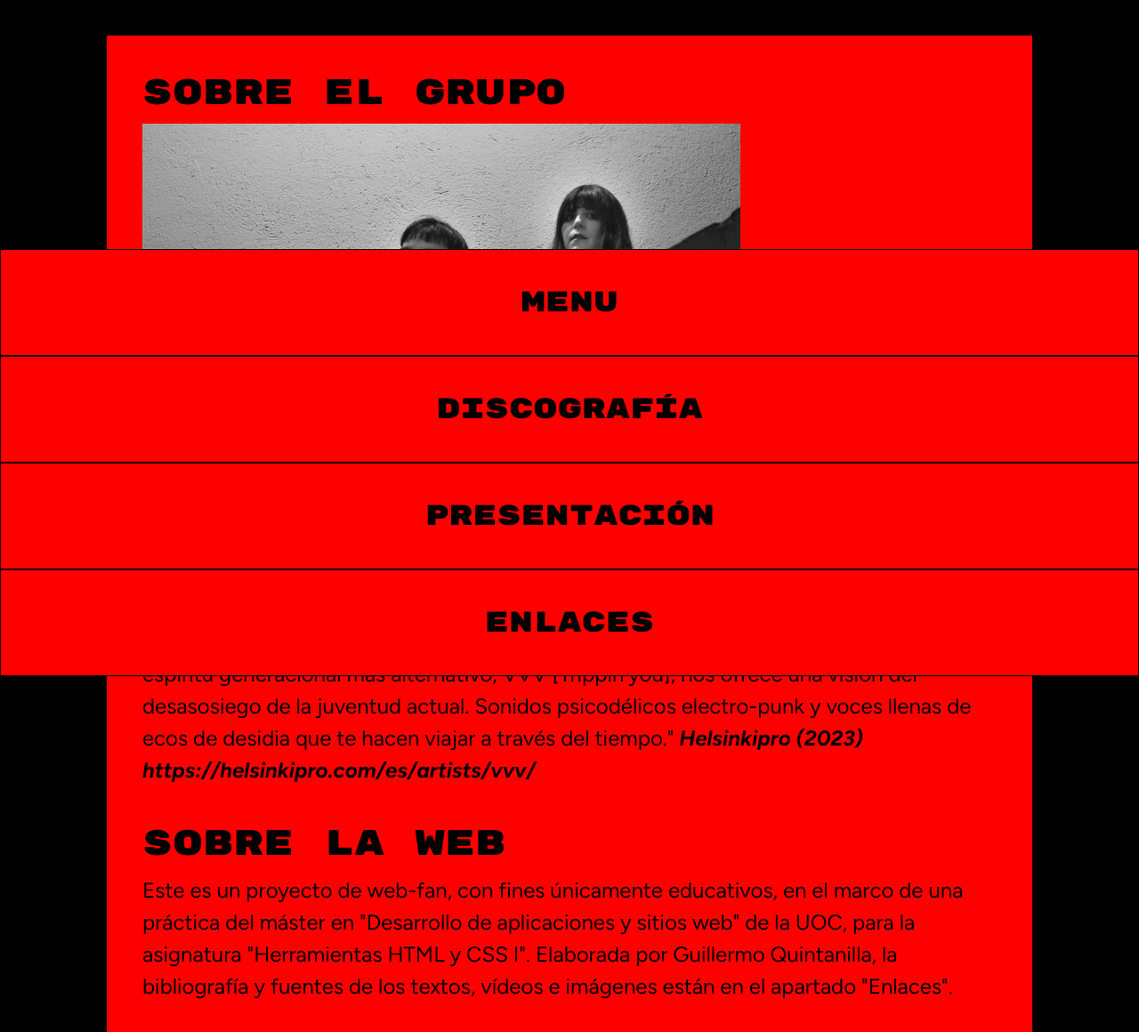
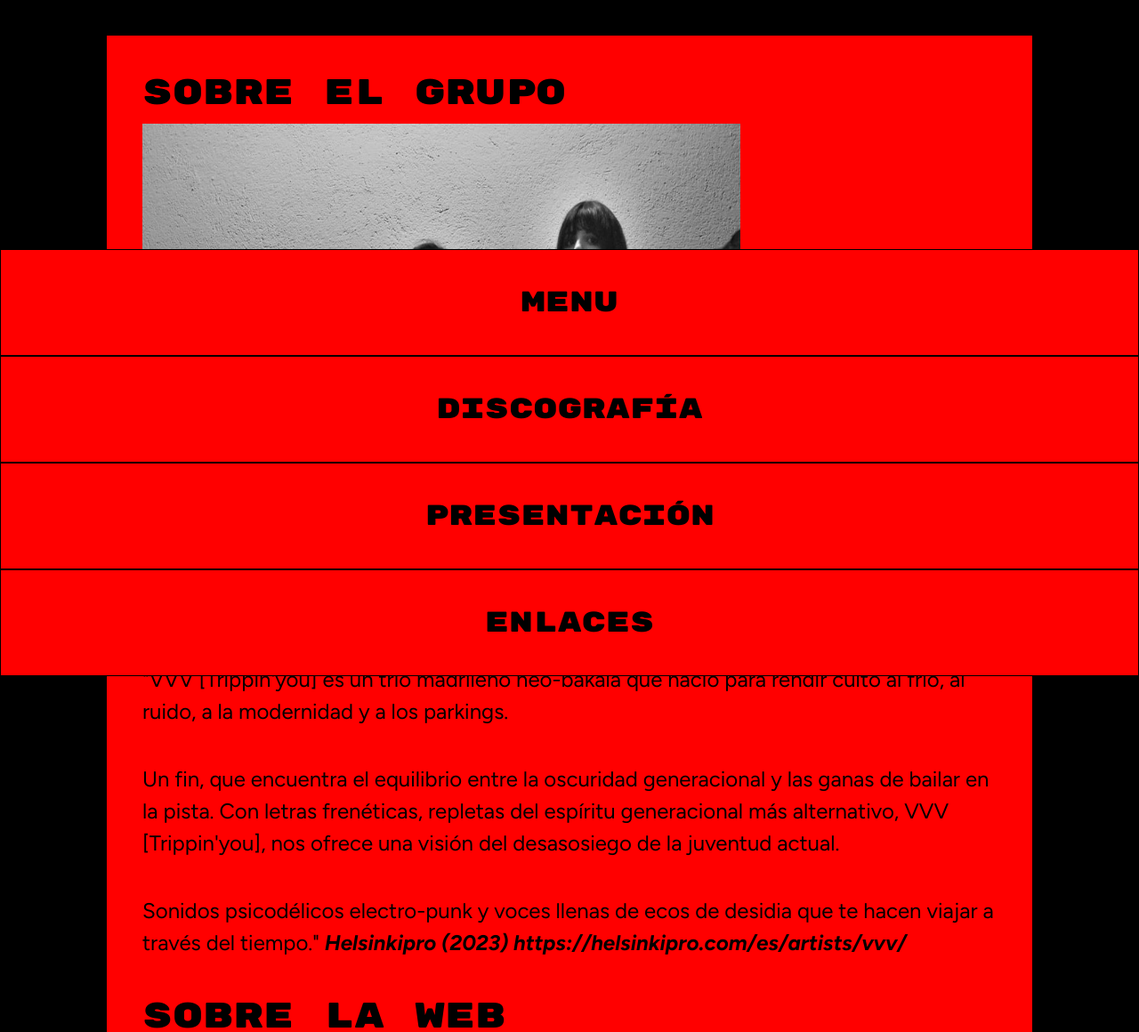
Before and after one commit to gquirod/HTMLCSSTOOLS-PEC1, a website built with Parcel: page src/about.html in a window 1280 px wide. Shown: the part 400-1560 px from the top of the page at 89% size. Built offline with nearby package versions, Linux system fonts and the light colour scheme.

Commit message:
fixed image issue and added more changes

```diff
--- a/src/about.html
+++ b/src/about.html
@@ -28,16 +28,11 @@
                 <source media="(max-width: 768px)" srcset="img/fotogrupal.jpg?as=webP&width=675"  type="image/webp"/>
                 <source media="(max-width: 1024px)" srcset="img/fotogrupal.jpg?as=webP&width=710" type="image/webp"/>
                 <source media="(min-width: 1024px)" srcset="img/fotogrupal.jpg?as=webP&width=820" type="image/webp"/>
-              <img src="img/fotogrupal.jpg" alt="Foto del grupo, bajando unas escaleras de perfil">
+              <img src="img/fotogrupal.jpg" alt="Foto del grupo, bajando unas escaleras de perfil" width="850" height="550" loading="lazy">
             </picture>
             <figcaption>De izq. a der. Salvador, Adrián y Elinor. Foto de Helsinkipro.</figcaption>
           </figure>
-        <p>"VVV [Trippin'you] es un trío madrileño neo-bakala que nació para rendir culto al frío, al ruido, a la
-          modernidad y a los parkings. Un fin, que encuentra el equilibrio entre la oscuridad generacional y las ganas
-          de bailar en la pista. Con letras frenéticas, repletas del espíritu generacional más alternativo, VVV
-          [Trippin'you], nos ofrece una visión del desasosiego de la juventud actual. Sonidos psicodélicos electro-punk
-          y voces llenas de ecos de desidia que te hacen viajar a través del tiempo."<span> Helsinkipro (2023)
-            https://helsinkipro.com/es/artists/vvv/</span></p>
+        <p>"VVV [Trippin'you] es un trío madrileño neo-bakala que nació para rendir culto al frío, al ruido, a la modernidad y a los parkings.</p><p>Un fin, que encuentra el equilibrio entre la oscuridad generacional y las ganas de bailar en la pista. Con letras frenéticas, repletas del espíritu generacional más alternativo, VVV [Trippin'you], nos ofrece una visión del desasosiego de la juventud actual.</p><p> Sonidos psicodélicos electro-punk y voces llenas de ecos de desidia que te hacen viajar a través del tiempo."<span> Helsinkipro (2023) https://helsinkipro.com/es/artists/vvv/</span></p>
 
         <h3>SOBRE LA WEB</h3>
         <p>Este es un proyecto de web-fan, con fines únicamente educativos, en el marco de una práctica del máster en "Desarrollo de aplicaciones y sitios web" de la UOC, para la asignatura "Herramientas HTML y CSS I". Elaborada por Guillermo Quintanilla, la bibliografía y fuentes de los textos, vídeos e imágenes están en el apartado "Enlaces".</p>
--- a/src/components/footerMenu.html
+++ b/src/components/footerMenu.html
@@ -2,7 +2,7 @@
     <div id="menuButton">
         <picture>
             <source media="(max-width: 768px)" srcset="./img/daga2.webp?width=150"  type="image/webp"/>
-            <source media="(min-width: 768px)" srcset="./img/daga2.webp?width=2560" type="image/webp"/>
+            <source media="(min-width: 768px)" srcset="./img/daga2.webp?width=250" type="image/webp"/>
             <img width="200px" height="44px" src="./img/daga2.webp" alt="">
         </picture>
         MENU
```
Also changed, not shown: src/content.html (+1 -1 lines).
